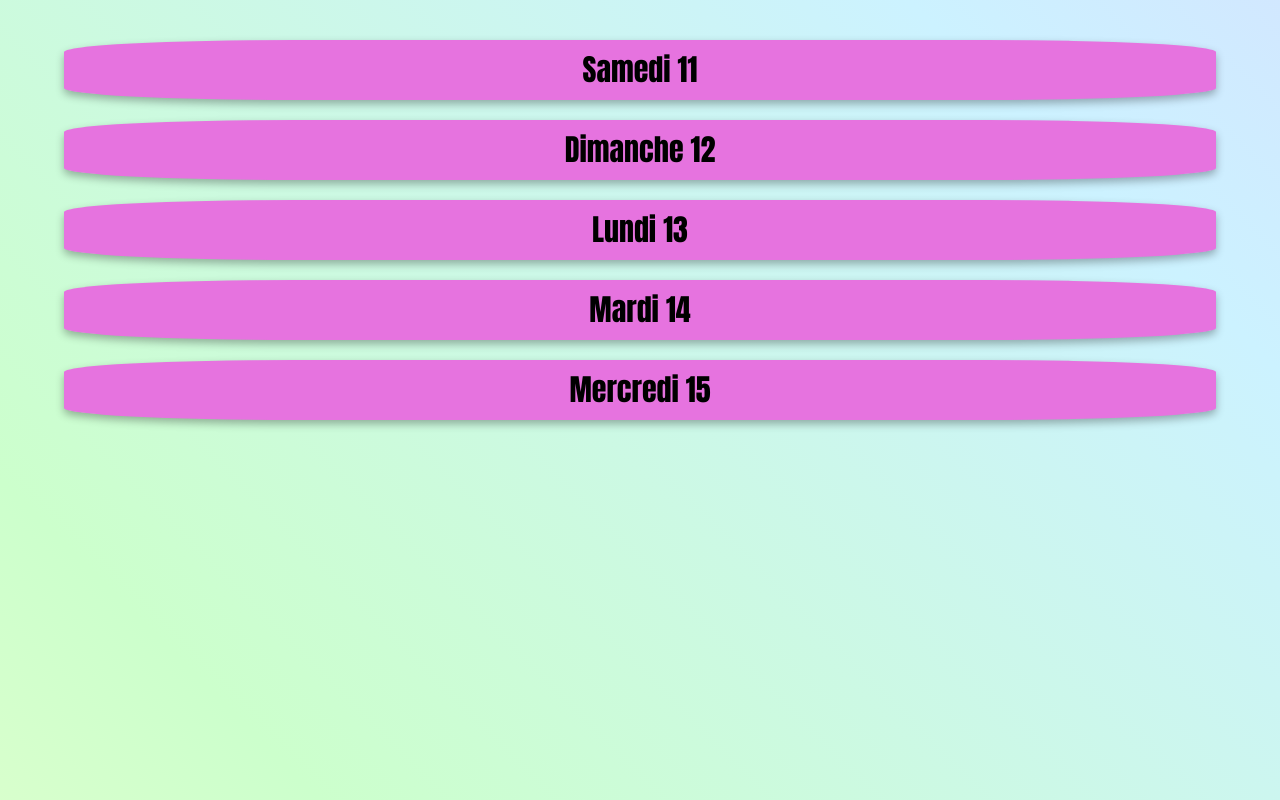
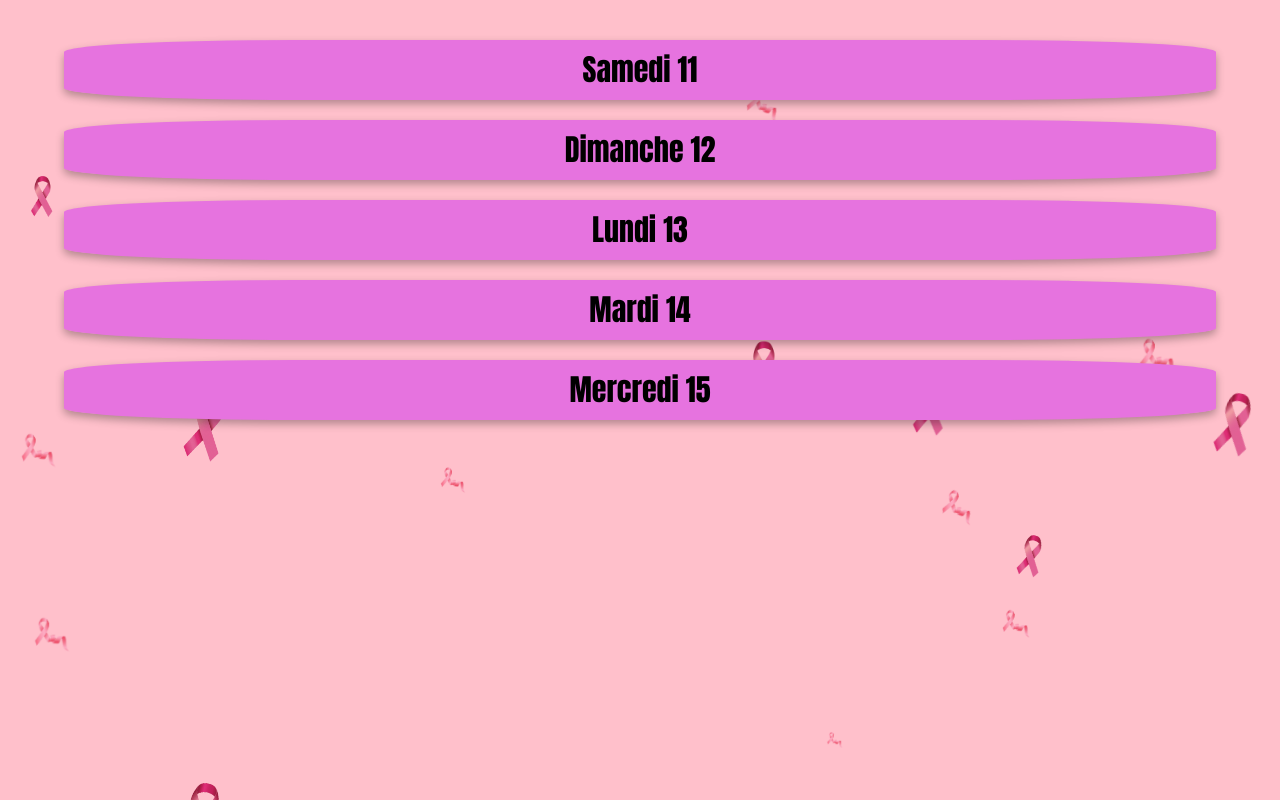
Before and after one commit to St4l3r/Mon-site, a plain HTML site: page octobre2025.html in a window 1280 px wide. Drawn offline with Linux system fonts and the light colour scheme.

Commit message:
Add files via upload

```diff
--- a/octobre2025.html
+++ b/octobre2025.html
@@ -3,14 +3,8 @@
 <head>
   <meta charset="UTF-8" />
   <meta name="viewport" content="width=device-width, initial-scale=1" />
-  <title> Octobre 2025 </title>
+  <title> Notre rencontre </title>
   <style>
-
-    * {
-      margin: 0;
-      padding: 0;
-      box-sizing: border-box;
-    }
 
     html, body {
       height: 100vh;
@@ -19,33 +13,19 @@
       overflow: hidden;
       background: pink;
       font-family: Arial, sans-serif;
+      position: relative;
     }
 
-    body {
-      animation: arcEnCiel 10s linear infinite alternate;
-      background-size: 400% 400%;
-      background-image: linear-gradient(
-        45deg,
-        #ffd1dc,
-        #ffe0b3,
-        #ffffcc,
-        #ccffcc,
-        #ccf2ff,
-        #e0ccff,
-        #ffd1dc
-      );
+    .Papillons {
+      position: absolute;
+      user-select: none;
+      pointer-events: none;
+      animation: flutter 6s ease-in-out infinite;
     }
 
-    @keyframes arcEnCiel {
-      0% {
-        background-position: top left;
-      }
-      50% {
-        background-position: bottom right;
-      }
-      100% {
-        background-position: top right;
-      }
+    @keyframes flutter {
+      0%, 100% { transform: translateY(0) rotate(0deg); }
+      50% { transform: translateY(-10px) rotate(15deg); }
     }
 
     .bulle {
@@ -64,29 +44,39 @@
       font-family: 'Impact', cursive;
     }
 
-    .b1 {
-        top: 5%;
-    }
+    .b1 { top: 5%; }
+    .b2 { top: 15%; }
+    .b3 { top: 25%; }
+    .b4 { top: 35%; }
+    .b5 { top: 45%; }
 
-    .b2 {
-        top: 15%;
-    }
-
-    .b3 {
-        top: 25%;
-    }
-
-    .b4 {
-        top: 35%;
-    }
-
-    .b5 {
-        top: 45%;
+    @keyframes flutter {
+      0%, 100% { transform: translateY(0) rotate(0deg); }
+      50% { transform: translateY(-10px) rotate(15deg); }
     }
 
   </style>
 </head>
   <body>
+
+    <script>
+      const nbPapillons = 15;
+      const images = [
+        'I4.png',
+        'I5.png'
+        ];
+
+      for (let i = 0; i < nbPapillons; i++) {
+        const Papillons = document.createElement('img');
+        Papillons.className = 'Papillons';
+        Papillons.src = images[Math.floor(Math.random() * images.length)];
+        Papillons.style.top = Math.random() * 100 + 'vh';
+        Papillons.style.left = Math.random() * 100 + 'vw';
+        Papillons.style.animationDelay = (Math.random() * 6) + 's';
+        Papillons.style.width = (24 + Math.random() * 36) + 'px';
+        document.body.appendChild(Papillons);
+      }
+    </script>
 
     <a href="samedi111025.html" class="bulle b1"> Samedi 11 </a>
     <a href="dimanche121025.html" class="bulle b2"> Dimanche 12 </a>
```
Also changed, not shown: menu.html (+11 -1 lines), mercredi151025.html (+36 -3 lines), I4.png (added), I5.png (added). Lines whose indentation alone changed are shown as unchanged.
